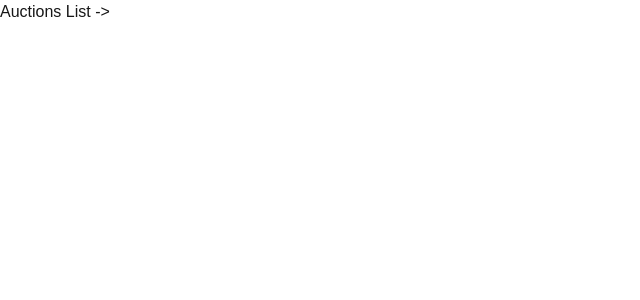
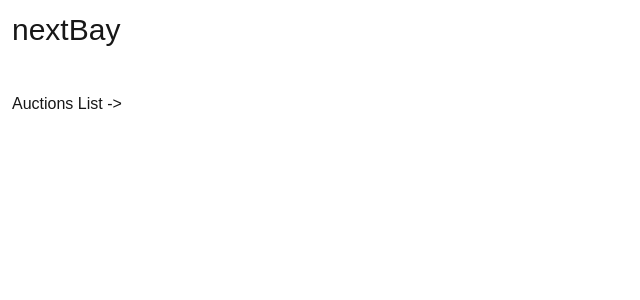
Before and after one commit to SimonNancekievill/next-bay, a Next.js app: page / in a window 1280 px wide. Shown: the top 300 px of the page, without its empty margins (0-640 px from the left). Built offline with nearby package versions, Linux system fonts and the light colour scheme.

Commit message:
style: small adjustments to header and main

```diff
--- /dev/null
+++ b/src/app/auctions/loading.tsx
@@ -0,0 +1,3 @@
+export default function Loading() {
+  return <>loading auctions…</>;
+}
--- a/src/app/layout.tsx
+++ b/src/app/layout.tsx
@@ -1,6 +1,7 @@
 import type { Metadata } from "next";
 import { Geist, Geist_Mono } from "next/font/google";
 import "./globals.css";
+import Link from "next/link";
 
 const geistSans = Geist({
   variable: "--font-geist-sans",
@@ -23,7 +24,14 @@ export default function RootLayout({ children }: LayoutProps<"/">) {
       lang="en"
       className={`${geistSans.variable} ${geistMono.variable} h-full antialiased`}
     >
-      <body className="min-h-full flex flex-col">{children}</body>
+      <body className="min-h-full flex flex-col">
+        <header className="mb-5 p-3">
+          <h1 className="text-3xl">
+            <Link href="/">nextBay</Link>
+          </h1>
+        </header>
+        <main className="p-3">{children}</main>
+      </body>
     </html>
   );
 }
```
